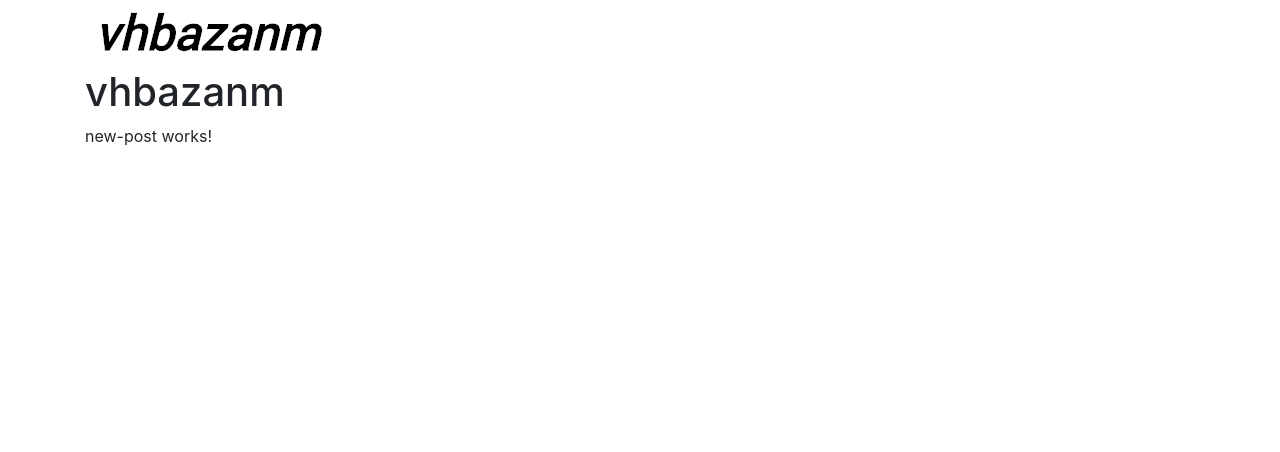
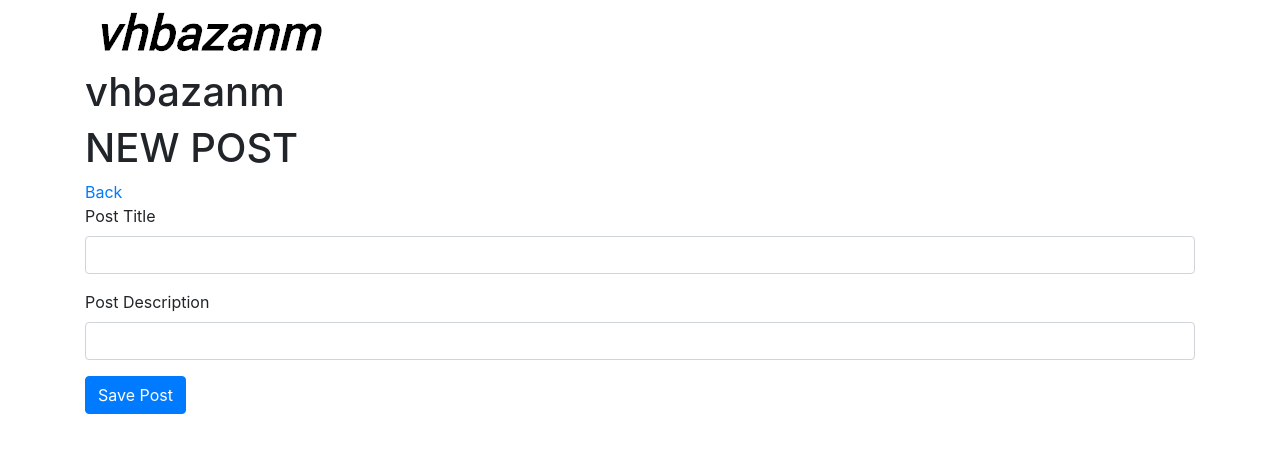
Before and after one commit to vhbazan/vhbazanm-angular-7, an Angular app: page /post/new in a window 1280 px wide. Shown: the top 452 px of the page. Built offline with nearby package versions, Linux system fonts and the light colour scheme.

Commit message:
Add new post html and onSubmit method

```diff
--- a/src/app/post/new-post/new-post.component.html
+++ b/src/app/post/new-post/new-post.component.html
@@ -1,3 +1,14 @@
-<p>
-  new-post works!
-</p>
+<h1>NEW POST</h1>
+<a [routerLink]="['/post']">Back</a>
+<form (ngSubmit)="savePost()" novalidate>
+  <div class="form-group">
+    <label for="title">Post Title</label>
+    <input type="text" name="title" class="form-control" id="title" [(ngModel)]="post.title" placeholder="">
+  </div>
+  <div class="form-group">
+    <label for="description">Post Description</label>
+    <input type="text" name="description" class="form-control" id="description" [(ngModel)]="post.description" placeholder="">
+  </div>
+
+  <button class="btn btn-primary" type="submit">Save Post</button>
+</form>
--- a/src/app/post/new-post/new-post.component.ts
+++ b/src/app/post/new-post/new-post.component.ts
@@ -1,3 +1,4 @@
+import { Post } from './../../shared/models/Post';
 import { Component, OnInit } from '@angular/core';
 
 @Component({
@@ -6,10 +7,15 @@ import { Component, OnInit } from '@angular/core';
   styleUrls: ['./new-post.component.scss']
 })
 export class NewPostComponent implements OnInit {
+  post: Post = {};
 
   constructor() { }
 
   ngOnInit() {
   }
 
+  savePost() {
+    console.log('post being saved');
+  }
+
 }
```
